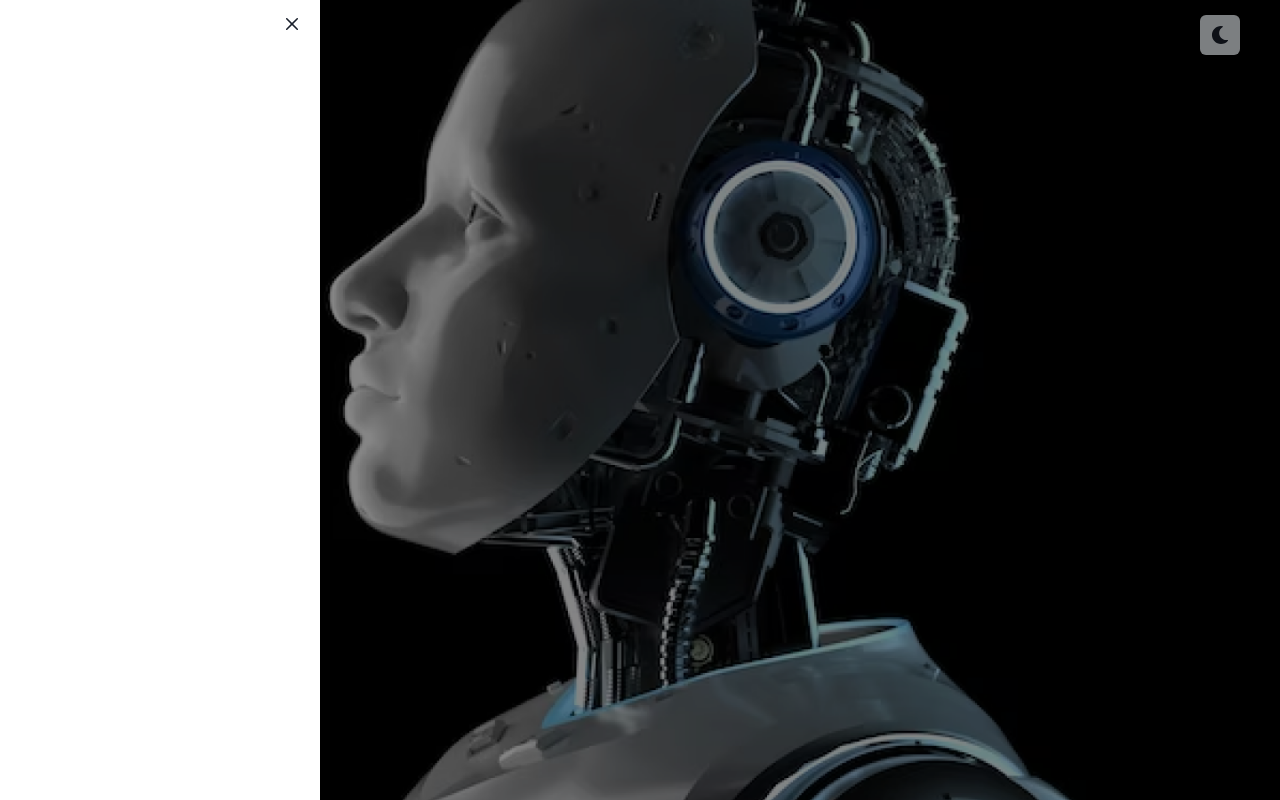
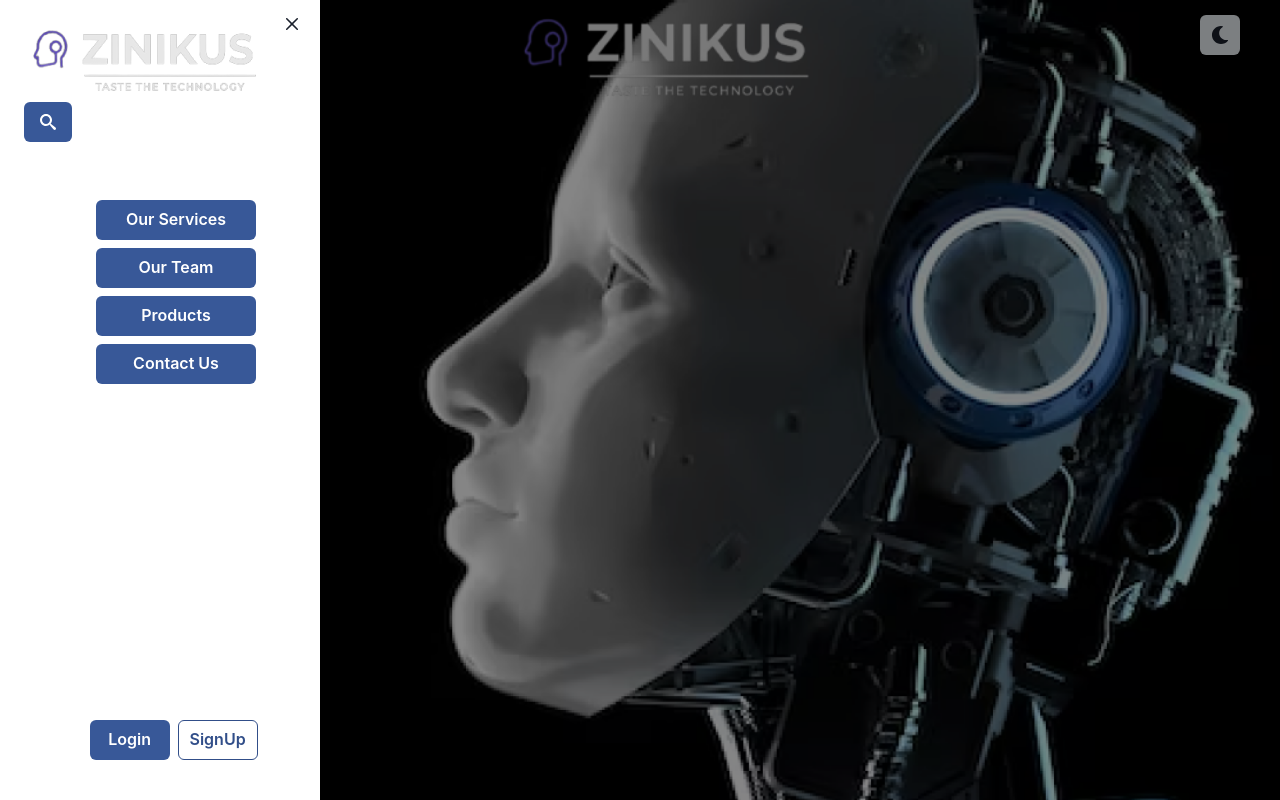
Before and after one commit to UjjwalPasahan/ZINIKUSWEB, a React (Create React App) app in the folder client/: page / in a window 1280 px wide. Both pictures are taken after a click on the button 64 px from the left and 35 px from the top of the page. Shown: the top 800 px of the page. Built offline with nearby package versions, Linux system fonts and the light colour scheme.

Commit message:
home and header

```diff
--- a/client/src/components/Header.jsx
+++ b/client/src/components/Header.jsx
@@ -1,5 +1,7 @@
-import React from 'react';
+import React, { useState } from 'react';
+import { Link ,HashLink } from 'react-router-dom';
 import { GiHamburgerMenu } from 'react-icons/gi';
+import { ImSearch } from 'react-icons/im';
 import {
   Box,
   VStack,
@@ -12,10 +14,22 @@ import {
   DrawerHeader,
   DrawerOverlay,
   DrawerBody,
+  Input,
+  useBoolean,
+  Image,
+  Stack
 } from '@chakra-ui/react';
+import img2 from '../assets/homepage/zinikus.png'
+import '../styles/header.css'
 
 const Header = () => {
   const { isOpen, onOpen, onClose } = useDisclosure();
+  const [showInput,setShowInput] = useState(false);
+
+  const handleClick = ()=>{
+    setShowInput(true);
+    setShowInput(!showInput);
+  }
 
   return (
     <div>
@@ -31,13 +45,35 @@ const Header = () => {
         <GiHamburgerMenu />
       </Button>
 
-      <Drawer isOpen={isOpen} onClose={onClose} placement="left">
+      <Drawer isOpen={isOpen} onClose={onClose} placement="left" >
         <DrawerOverlay />
         <DrawerContent>
           <DrawerCloseButton onClick={onClose} />
-          <DrawerHeader></DrawerHeader>
+          <DrawerHeader h='container.sm'>
+          <div>
+            <Image src={img2} />
+            <Button onClick={handleClick} colorScheme='facebook'> <ImSearch onClick={!handleClick}/> </Button>
+            {showInput && <Input placeholder='Type here...' colorScheme='facebook'/>}
+          </div>
+          </DrawerHeader>
+          <VStack className='links'>
+            <Button  onClick={onClose} w='40' colorScheme='facebook'><Link to='#sevices'>Our Services</Link></Button>
+            <Button onClick={onClose}  w='40' colorScheme='facebook'><Link to='#team'>Our Team</Link></Button>
+            <Button onClick={onClose}  w='40' colorScheme='facebook'><Link to='#product'>Products</Link></Button>
+            <Button onClick={onClose}  w='40' colorScheme='facebook'><Link to='#contact'>Contact Us</Link></Button>
+          </VStack>
+
+          <Stack direction={["column","row"]} className='ls' justifyContent='space-around'>
+            <Button onClick={onClose}  w='20' colorScheme='facebook'><Link to='#login'>Login</Link></Button>
+            <Button onClick={onClose}  w='20' colorScheme='facebook' variant='outline'><Link to='#signup'>SignUp</Link></Button>
+          </Stack>
         </DrawerContent>
       </Drawer>
+
+      <div><Image src={img2} pos='fixed' top='0.3' left={['23%','40%']} h={['12','110']}/></div>
+
+
+
     </div>
   );
 };
--- a/client/src/components/Home.jsx
+++ b/client/src/components/Home.jsx
@@ -1,13 +1,18 @@
 import React from 'react'
 import img from '../assets/homepage/Subtract.png'
 import { Box, Image } from '@chakra-ui/react'
+import '../styles/home.css'
 
 const Home = () => {
   return (
 
-    <Box w='full'>
-        <Image w='full' src={img} />
-    </Box>
+    <Box
+  backgroundImage={img}
+  backgroundSize="cover"
+  w="100%"
+  h="85rem">
+
+</Box>
   )
 }
 
--- /dev/null
+++ b/client/src/styles/header.css
@@ -0,0 +1,11 @@
+.links{
+    position: absolute;
+    top: 25%;
+    left:30%
+}
+
+.ls{
+    position: absolute;
+    top: 90%;
+    left:28%;
+}
```
Also changed, not shown: client/src/assets/homepage/zinikus.png (renamed from client/src/assets/homepage/IMG-20221002-WA0004 1.png), client/src/styles/home.css (added).
